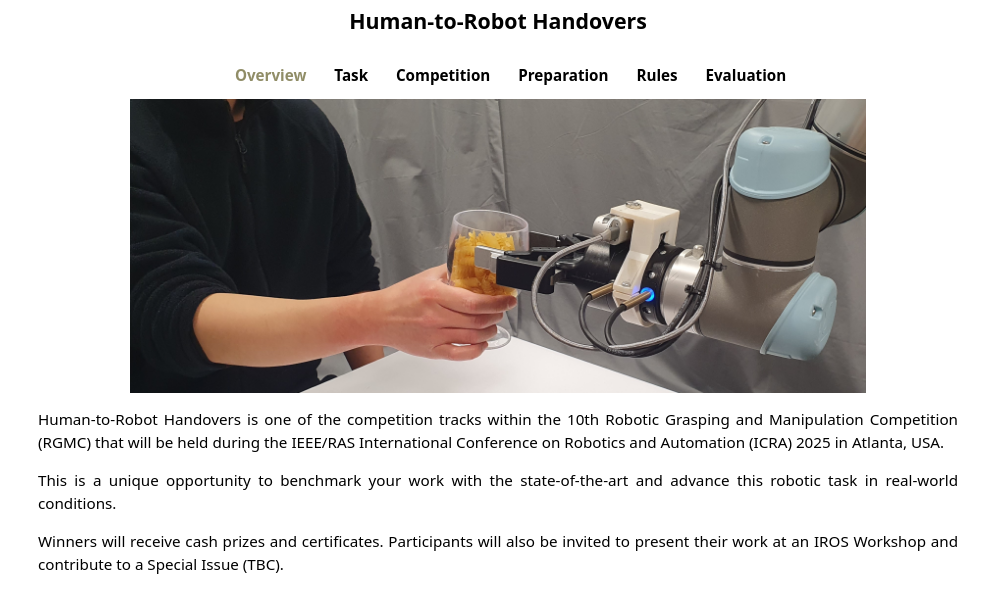
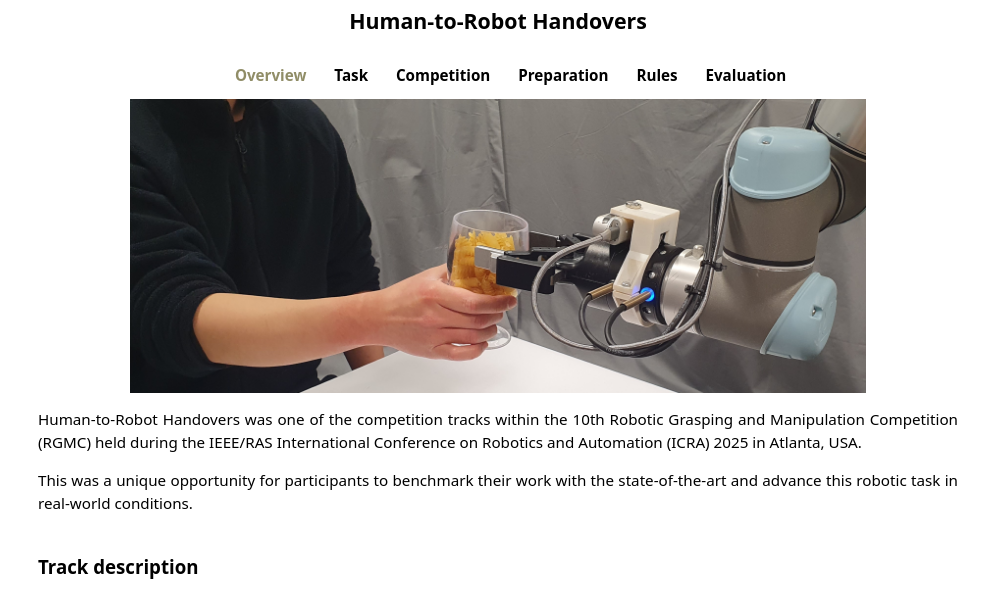
Before and after one commit to CORSMAL/rgmc2025-handover-track, a plain HTML site: page index.html in a window 1280 px wide. Shown: the part 122-715 px from the top of the page, without its empty margins (142-1150 px from the left). Drawn offline with Linux system fonts and the light colour scheme.

Commit message:
Updated intro of the index

```diff
--- a/index.html
+++ b/index.html
@@ -94,14 +94,14 @@
 						<img src="images/handover_new.png"/ style="width: 80%">
 				</div>
 				<p>
-					Human-to-Robot Handovers is one of the competition tracks within the 10th Robotic Grasping and Manipulation Competition (RGMC) that will be held during the IEEE/RAS International Conference on Robotics and Automation (ICRA) 2025 in Atlanta, USA.
+					Human-to-Robot Handovers was one of the competition tracks within the 10th Robotic Grasping and Manipulation Competition (RGMC) held during the IEEE/RAS International Conference on Robotics and Automation (ICRA) 2025 in Atlanta, USA.
 				</p>
 				<p>
-					This is a unique opportunity to benchmark your work with the state-of-the-art and advance this robotic task in real-world conditions.
+					This was a unique opportunity for participants to benchmark their work with the state-of-the-art and advance this robotic task in real-world conditions.
 				</p>
-				<p>
+				<!-- <p>
 					Winners will receive cash prizes and certificates. Participants will also be invited to present their work at an IROS Workshop and contribute to a Special Issue (TBC).
-				</p>
+				</p> -->
 				<br>
 				<b><span style="font-size:14.0pt">Track description</span></b>
 				<p>
@@ -144,8 +144,8 @@
 					<div style="width:200px; float:left;">
 						<ul id="teams">
 							<li><a class="" title="Show metadata" onclick="AppearMetadata('sirsiit_metadata')">SIRSIIT</a></li>
+							<li><a class="" title="Show metadata" onclick="AppearMetadata('snaprobotics_metadata')">SNAP ROBOTICS - SGSR</a></li>
 							<li><a class="" title="Show metadata" onclick="AppearMetadata('casiarx_metadata')">CASIA_RX</a></li>
-							<li><a class="" title="Show metadata" onclick="AppearMetadata('snaprobotics_metadata')">SNAP ROBOTICS - SGSR</a></li>
 						</ul>
 					</div>
 					<div class="team-block-div">
@@ -251,7 +251,7 @@
 					Alessio Xompero, Queen Mary University of London (UK)<br>
 					Yik Lung Pang, Queen Mary University of London (UK)<br>
 				</p>
-				<p>
+				<!-- <p>
 					<b><span style="font-size:14.0pt">Contacts</span></b>
 				</p>
 				<p>
@@ -259,7 +259,7 @@
 				</p>
 				<p>
 					If you have any general questions or other enquiries related to the Robotic and Grasping Manipulation Competition,<br>please visit the <a href="https://sites.google.com/view/rgmc2025" target="_BLANK"><u>RGMC webpage</u></a>.
-				</p>
+				</p> -->
 			</div>
 		</div>
 	</div>
```
